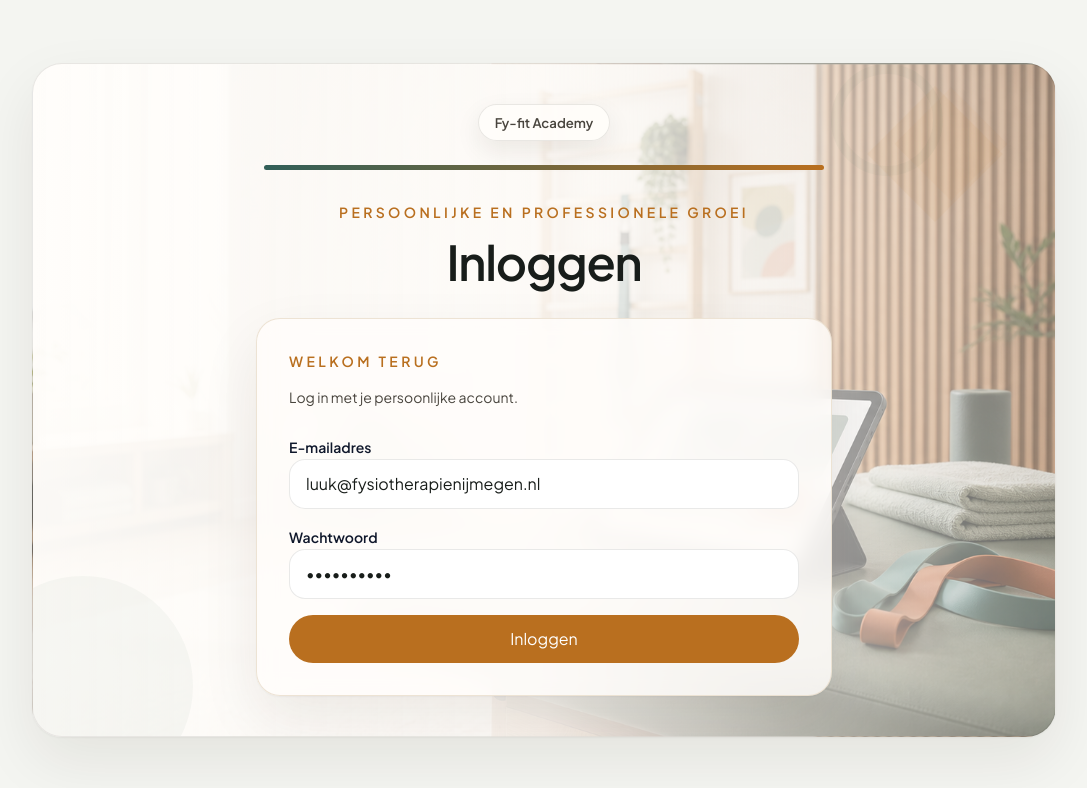
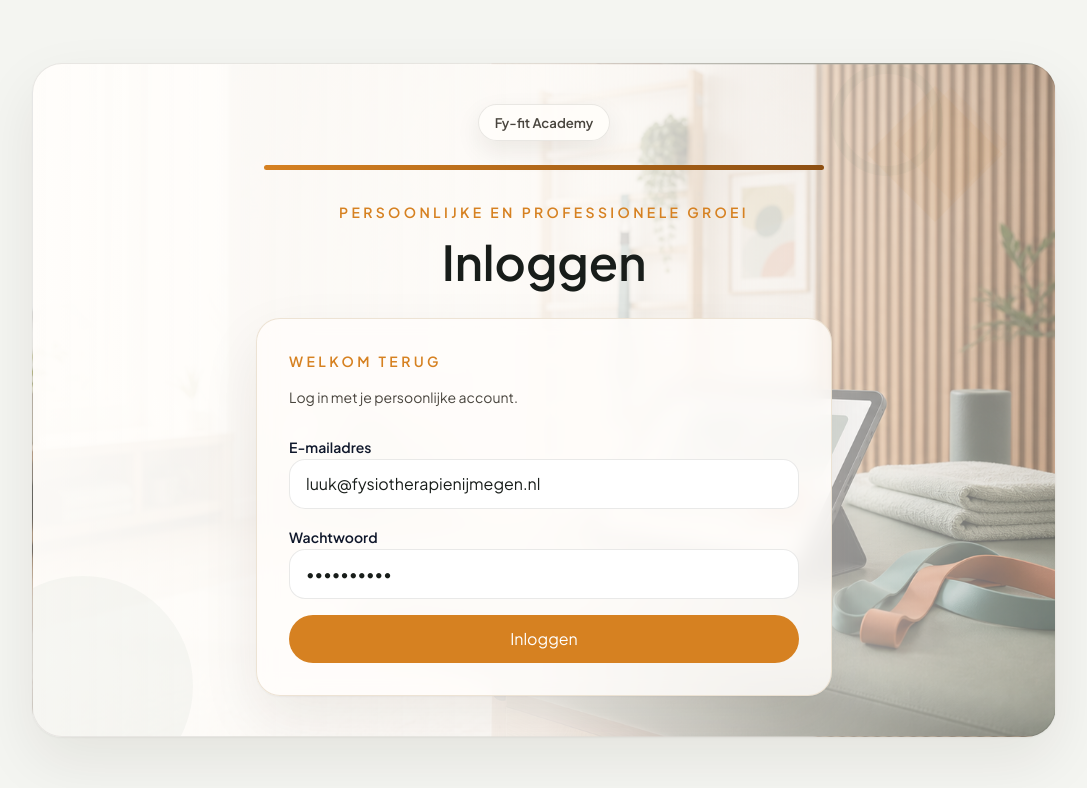
Before and after one commit to luuksmeekens94-hash/fy-fit-academy, a Next.js app: page /login in a window 1280 px wide. Shown: the top 788 px of the page, without its empty margins (96-1183 px from the left). Built offline with nearby package versions, Linux system fonts and the light colour scheme; no server answers.

Commit message:
Restore Fy-fit orange brand emphasis

```diff
--- a/src/app/(protected)/academy/[courseSlug]/lessons/[lessonSlug]/page.tsx
+++ b/src/app/(protected)/academy/[courseSlug]/lessons/[lessonSlug]/page.tsx
@@ -83,7 +83,7 @@ export default async function AcademyLessonDetailPage({
             <div className="flex flex-wrap items-center gap-3">
               <Link
                 href={`/academy/${lesson.course.slug}`}
-                className="rounded-full border border-[var(--border)] bg-white px-5 py-3 text-sm font-semibold text-[var(--foreground)] transition hover:border-[var(--teal)]"
+                className="rounded-full border border-[var(--border)] bg-white px-5 py-3 text-sm font-semibold text-[var(--foreground)] transition hover:border-[var(--brand)]"
               >
                 Terug naar e-learning
               </Link>
--- a/src/app/(protected)/academy/page.tsx
+++ b/src/app/(protected)/academy/page.tsx
@@ -38,7 +38,7 @@ export default async function AcademyPage({ searchParams }: AcademyPageProps) {
             name="q"
             defaultValue={params.q}
             placeholder="Zoek op titel, beschrijving of doel"
-            className="rounded-2xl border border-[var(--border)] bg-white px-4 py-3 text-sm outline-none focus:border-[var(--teal)]"
+            className="rounded-2xl border border-[var(--border)] bg-white px-4 py-3 text-sm outline-none focus:border-[var(--brand)]"
           />
           <button
             type="submit"
--- a/src/app/globals.css
+++ b/src/app/globals.css
@@ -7,10 +7,10 @@
   --card-strong: #eef0ea;
   --muted: #7c756b;
   --border: rgba(47, 42, 35, 0.1);
-  --brand: #b96f1f;
-  --brand-deep: #744711;
-  --brand-soft: #f3e2ca;
-  --teal: #315f58;
+  --brand: #d68121;
+  --brand-deep: #8d4f12;
+  --brand-soft: #f7e5cf;
+  --teal: #3f6c66;
   --teal-soft: #ddebe5;
   --sage: #6d7f5f;
   --sage-soft: #e6ebe0;
@@ -39,8 +39,8 @@
 
 html {
   background:
-    linear-gradient(135deg, rgba(49, 95, 88, 0.08), transparent 34%),
-    radial-gradient(circle at bottom right, rgba(185, 111, 31, 0.08), transparent 26%),
+    linear-gradient(135deg, rgba(214, 129, 33, 0.1), transparent 34%),
+    radial-gradient(circle at bottom right, rgba(63, 108, 102, 0.08), transparent 26%),
     var(--background);
 }
 
@@ -140,7 +140,7 @@ textarea {
   width: min(560px, 100%);
   height: 5px;
   border-radius: 9999px;
-  background: linear-gradient(90deg, var(--teal), var(--brand));
+  background: linear-gradient(90deg, var(--brand), var(--brand-deep));
 }
 
 .brand-chip {
@@ -193,13 +193,13 @@ textarea {
 
 .btn-primary {
   border-radius: 9999px;
-  background: var(--teal);
+  background: var(--brand);
   color: #fff;
   font-weight: 700;
   transition: background 160ms ease, transform 160ms ease;
 }
 
 .btn-primary:hover {
-  background: #244943;
+  background: var(--brand-deep);
   transform: translateY(-1px);
 }
--- a/src/app/login/page.tsx
+++ b/src/app/login/page.tsx
@@ -32,7 +32,7 @@ export default async function LoginPage({ searchParams }: LoginPageProps) {
               <p className="text-sm font-semibold uppercase tracking-[0.24em] text-[var(--brand)]">
                 Persoonlijke en professionele groei
               </p>
-              <h1 className="text-4xl font-semibold tracking-tight text-[var(--foreground)] sm:text-5xl">
+            <h1 className="text-4xl font-semibold text-[var(--foreground)] sm:text-5xl">
                 Inloggen
               </h1>
             </div>
--- a/src/components/academy/academy-course-card.tsx
+++ b/src/components/academy/academy-course-card.tsx
@@ -24,12 +24,12 @@ export function AcademyCourseCard({ course }: AcademyCourseCardProps) {
   return (
     <Link
       href={course.href}
-      className="card-surface rounded-[22px] p-5 transition hover:-translate-y-0.5 hover:border-[var(--teal)]"
+      className="card-surface rounded-[22px] p-5 transition hover:-translate-y-0.5 hover:border-[var(--brand)]"
     >
       <div className="flex items-start justify-between gap-3">
         <div className="min-w-0 space-y-3">
           <div className="flex flex-wrap items-center gap-2">
-            <div className="inline-flex rounded-full bg-[var(--teal-soft)] px-3 py-1 text-xs font-semibold uppercase tracking-[0.16em] text-[var(--teal)]">
+            <div className="inline-flex rounded-full bg-[var(--brand-soft)] px-3 py-1 text-xs font-semibold uppercase tracking-[0.16em] text-[var(--brand-deep)]">
               E-learning
             </div>
             <StatusBadge label={course.status} tone={course.status === "COMPLETED" ? "success" : course.status === "IN_PROGRESS" ? "warning" : "neutral"} />
@@ -43,7 +43,7 @@ export function AcademyCourseCard({ course }: AcademyCourseCardProps) {
       </div>
 
       {course.goal ? (
-        <p className="mt-4 rounded-[18px] bg-[var(--sage-soft)] px-4 py-3 text-sm leading-6 text-[var(--teal)]">
+        <p className="mt-4 rounded-[18px] bg-[var(--brand-soft)] px-4 py-3 text-sm leading-6 text-[var(--brand-deep)]">
           {course.goal}
         </p>
       ) : null}
@@ -58,7 +58,7 @@ export function AcademyCourseCard({ course }: AcademyCourseCardProps) {
       </div>
 
       <div className="mt-4 flex flex-wrap items-center justify-end gap-3 text-sm text-[var(--ink-soft)]">
-        <span className="font-semibold text-[var(--teal)]">{course.ctaLabel}</span>
+        <span className="font-semibold text-[var(--brand-deep)]">{course.ctaLabel}</span>
       </div>
     </Link>
   );
--- a/src/components/academy/academy-lesson-list.tsx
+++ b/src/components/academy/academy-lesson-list.tsx
@@ -20,25 +20,25 @@ export function AcademyLessonList({ lessons }: AcademyLessonListProps) {
         <Link
           key={lesson.id}
           href={lesson.href}
-          className="card-surface flex flex-col gap-4 rounded-[22px] p-4 transition hover:-translate-y-0.5 hover:border-[var(--teal)] hover:shadow-[0_18px_44px_rgba(35,27,18,0.1)] lg:flex-row lg:items-center lg:justify-between"
+          className="card-surface flex flex-col gap-4 rounded-[22px] p-4 transition hover:-translate-y-0.5 hover:border-[var(--brand)] hover:shadow-[0_18px_44px_rgba(35,27,18,0.1)] lg:flex-row lg:items-center lg:justify-between"
         >
           <div className="space-y-2">
             <div className="flex flex-wrap items-center gap-3">
-              <span className="inline-flex h-9 w-9 items-center justify-center rounded-full bg-[var(--sage-soft)] text-sm font-semibold text-[var(--teal)]">
+              <span className="inline-flex h-9 w-9 items-center justify-center rounded-full bg-[var(--brand-soft)] text-sm font-semibold text-[var(--brand-deep)]">
                 {lesson.order}
               </span>
               <StatusBadge label={lesson.type} tone="neutral" />
               {lesson.isRequired ? <StatusBadge label="Verplicht" tone="brand" /> : null}
             </div>
             <div>
-              <h3 className="text-lg font-semibold tracking-[-0.02em] text-[var(--foreground)]">{lesson.title}</h3>
+              <h3 className="text-lg font-semibold text-[var(--foreground)]">{lesson.title}</h3>
               <p className="mt-1 text-sm leading-6 text-[var(--ink-muted)]">{lesson.estimatedMinutes} minuten</p>
             </div>
           </div>
 
           <div className="flex flex-wrap items-center gap-3">
             <StatusBadge label={lesson.status} tone={getTone(lesson.status)} />
-            <span className="text-sm font-semibold text-[var(--teal)]">Open les</span>
+            <span className="text-sm font-semibold text-[var(--brand-deep)]">Open les</span>
           </div>
         </Link>
       ))}
--- a/src/components/app-shell.tsx
+++ b/src/components/app-shell.tsx
@@ -24,7 +24,7 @@ export function AppShell({ user, children }: AppShellProps) {
                 <div className="brand-chip">Fy-fit Academy</div>
                 <div className="accent-line" />
                 <div>
-                  <h1 className="max-w-3xl text-3xl font-semibold tracking-tight text-[var(--foreground)] lg:text-4xl">
+                  <h1 className="max-w-3xl text-3xl font-semibold text-[var(--foreground)] lg:text-4xl">
                     Leren, ontwikkelen en borgen in de praktijk.
                   </h1>
                 </div>
--- a/src/components/lms/progress-bar.tsx
+++ b/src/components/lms/progress-bar.tsx
@@ -14,11 +14,11 @@ export function ProgressBar({ value, label }: ProgressBarProps) {
         <span>{label ?? "Voortgang"}</span>
         <span>{clampedValue}%</span>
       </div>
-      <div className="h-3 overflow-hidden rounded-full bg-[var(--sage-soft)]">
+      <div className="h-3 overflow-hidden rounded-full bg-[var(--brand-soft)]">
         <div
           className={cn(
-            "h-full rounded-full bg-[var(--teal)] transition-all",
-            clampedValue === 100 ? "bg-[var(--success)]" : "bg-[var(--teal)]",
+            "h-full rounded-full bg-[var(--brand)] transition-all",
+            clampedValue === 100 ? "bg-[var(--success)]" : "bg-[var(--brand)]",
           )}
           style={{ width: `${clampedValue}%` }}
         />
--- a/src/components/nav-link.tsx
+++ b/src/components/nav-link.tsx
@@ -18,12 +18,12 @@ export function NavLink({ href, label }: NavLinkProps) {
     <Link
       href={href}
       className={cn(
-        "rounded-full px-4 py-2 text-sm font-semibold transition focus-visible:outline focus-visible:outline-2 focus-visible:outline-offset-2 focus-visible:outline-[var(--teal)]",
+        "rounded-full px-4 py-2 text-sm font-semibold transition focus-visible:outline focus-visible:outline-2 focus-visible:outline-offset-2 focus-visible:outline-[var(--brand)]",
         active
-          ? "bg-[var(--teal)] text-white shadow-sm"
-          : "bg-white/82 text-[var(--ink-soft)] hover:border-[var(--teal)] hover:text-[var(--foreground)]",
+          ? "bg-[var(--brand)] text-white shadow-sm"
+          : "bg-white/82 text-[var(--ink-soft)] hover:border-[var(--brand)] hover:text-[var(--foreground)]",
       )}
-      style={{ border: active ? "1px solid var(--teal)" : "1px solid var(--border)" }}
+      style={{ border: active ? "1px solid var(--brand)" : "1px solid var(--border)" }}
     >
       {label}
     </Link>
```
Also changed, not shown: src/components/academy/academy-lesson-sidebar.tsx (+4 -4 lines).
